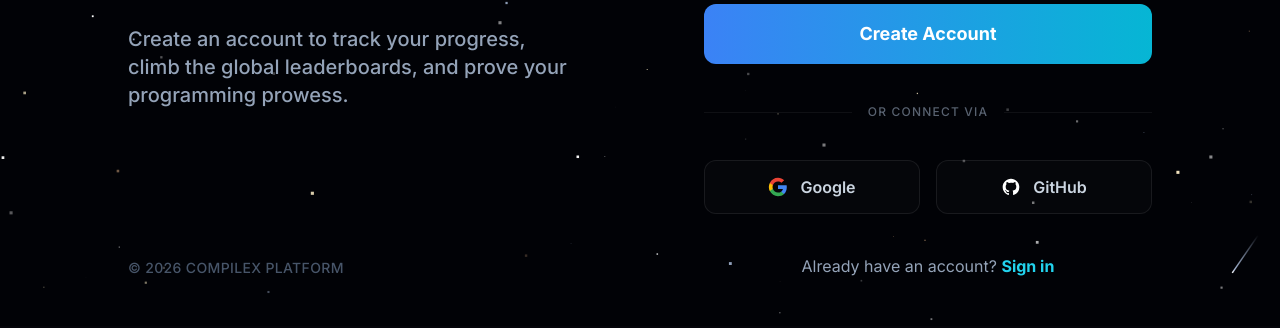
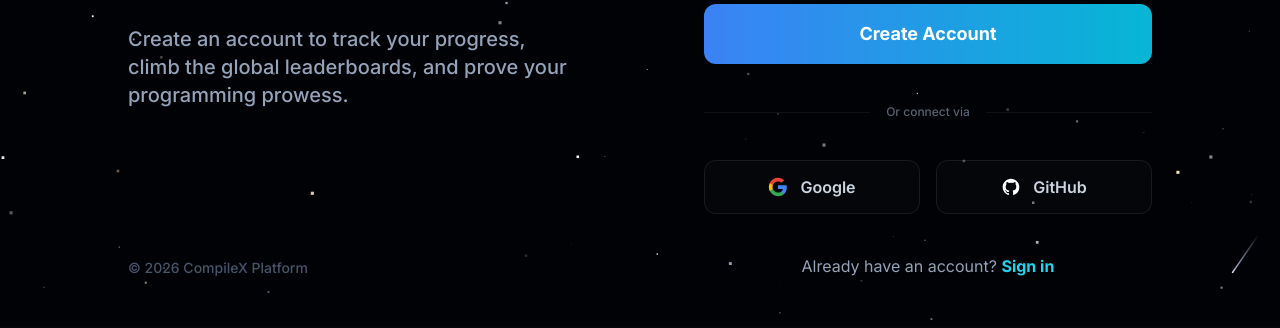
Before and after one commit to Sayan59das/CompileX, a React (Vite) app in the folder frontend/: page /register in a window 1280 px wide. Shown: the part 474-802 px from the top of the page. Built offline with nearby package versions, Linux system fonts and the light colour scheme; no server answers.

Commit message:
Use sentence case for labels and ease the heaviest font weights

```diff
--- a/frontend/src/components/LearnMore.jsx
+++ b/frontend/src/components/LearnMore.jsx
@@ -174,7 +174,7 @@ export default function LearnMore() {
 
         {/* ── Suggested / already-rendered topics ─────────────────────────── */}
         <div className="flex flex-wrap items-center gap-2 mb-8">
-          <span className="text-xs uppercase tracking-wider text-slate-500 mr-1">
+          <span className="text-xs text-slate-500 mr-1">
             {ready.length ? 'Ready to watch' : 'Try'}
           </span>
           {chips.map((v) => (
--- a/frontend/src/pages/Login.jsx
+++ b/frontend/src/pages/Login.jsx
@@ -131,7 +131,7 @@ export default function Login() {
             </div>
 
             <div className="relative z-10 max-w-xl ">
-              <h1 className="text-6xl font-black text-white leading-[1.1] tracking-tight mb-6 " style={{animationDelay: '0.1s'}}>
+              <h1 className="text-6xl font-extrabold text-white leading-[1.1] tracking-tight mb-6 " style={{animationDelay: '0.1s'}}>
                 Build.<br/>Compete.<br/>
                 <span className="text-transparent bg-clip-text bg-gradient-to-r from-blue-400 to-cyan-400">Elevate.</span>
               </h1>
@@ -141,7 +141,7 @@ export default function Login() {
             </div>
 
             <div className="relative z-10 " style={{animationDelay: '0.3s'}}>
-              <p className="text-sm text-slate-600 font-medium tracking-wide uppercase">© 2026 CompileX Platform</p>
+              <p className="text-sm text-slate-600 font-medium">© 2026 CompileX Platform</p>
             </div>
           </div>
 
@@ -211,7 +211,7 @@ export default function Login() {
 
             <div className="flex items-center gap-4 my-10 opacity-60">
               <div className="flex-1 h-px bg-white/[0.1]" />
-              <span className="text-xs text-slate-400 font-medium uppercase tracking-widest">Or connect via</span>
+              <span className="text-xs text-slate-400 font-medium">Or connect via</span>
               <div className="flex-1 h-px bg-white/[0.1]" />
             </div>
 
--- a/frontend/src/pages/Register.jsx
+++ b/frontend/src/pages/Register.jsx
@@ -139,7 +139,7 @@ export default function Register() {
             </div>
 
             <div className="relative z-10 max-w-xl ">
-              <h1 className="text-6xl font-black text-white leading-[1.1] tracking-tight mb-6 " style={{animationDelay: '0.1s'}}>
+              <h1 className="text-6xl font-extrabold text-white leading-[1.1] tracking-tight mb-6 " style={{animationDelay: '0.1s'}}>
                 Join the elite.<br/>
                 <span className="text-transparent bg-clip-text bg-gradient-to-r from-blue-400 to-cyan-400">Master your craft.</span>
               </h1>
@@ -149,7 +149,7 @@ export default function Register() {
             </div>
 
             <div className="relative z-10 " style={{animationDelay: '0.3s'}}>
-              <p className="text-sm text-slate-600 font-medium tracking-wide uppercase">© 2026 CompileX Platform</p>
+              <p className="text-sm text-slate-600 font-medium">© 2026 CompileX Platform</p>
             </div>
           </div>
 
@@ -228,7 +228,7 @@ export default function Register() {
 
             <div className="flex items-center gap-4 my-10 opacity-60">
               <div className="flex-1 h-px bg-white/[0.1]" />
-              <span className="text-xs text-slate-400 font-medium uppercase tracking-widest">Or connect via</span>
+              <span className="text-xs text-slate-400 font-medium">Or connect via</span>
               <div className="flex-1 h-px bg-white/[0.1]" />
             </div>
 
--- a/frontend/src/pages/Tournaments.jsx
+++ b/frontend/src/pages/Tournaments.jsx
@@ -174,7 +174,7 @@ export default function Tournaments() {
                     </div>
                   </div>
 
-                  <h2 className="text-2xl font-black text-white mb-3 tracking-tight">No Active Tournaments</h2>
+                  <h2 className="text-2xl font-extrabold text-white mb-3 tracking-tight">No Active Tournaments</h2>
                   <p className="text-slate-400 max-w-md mx-auto mb-8 leading-relaxed">
                     The arena is quiet. There are currently no tournaments running. Step up and be the first to host an epic coding battle!
                   </p>
```
